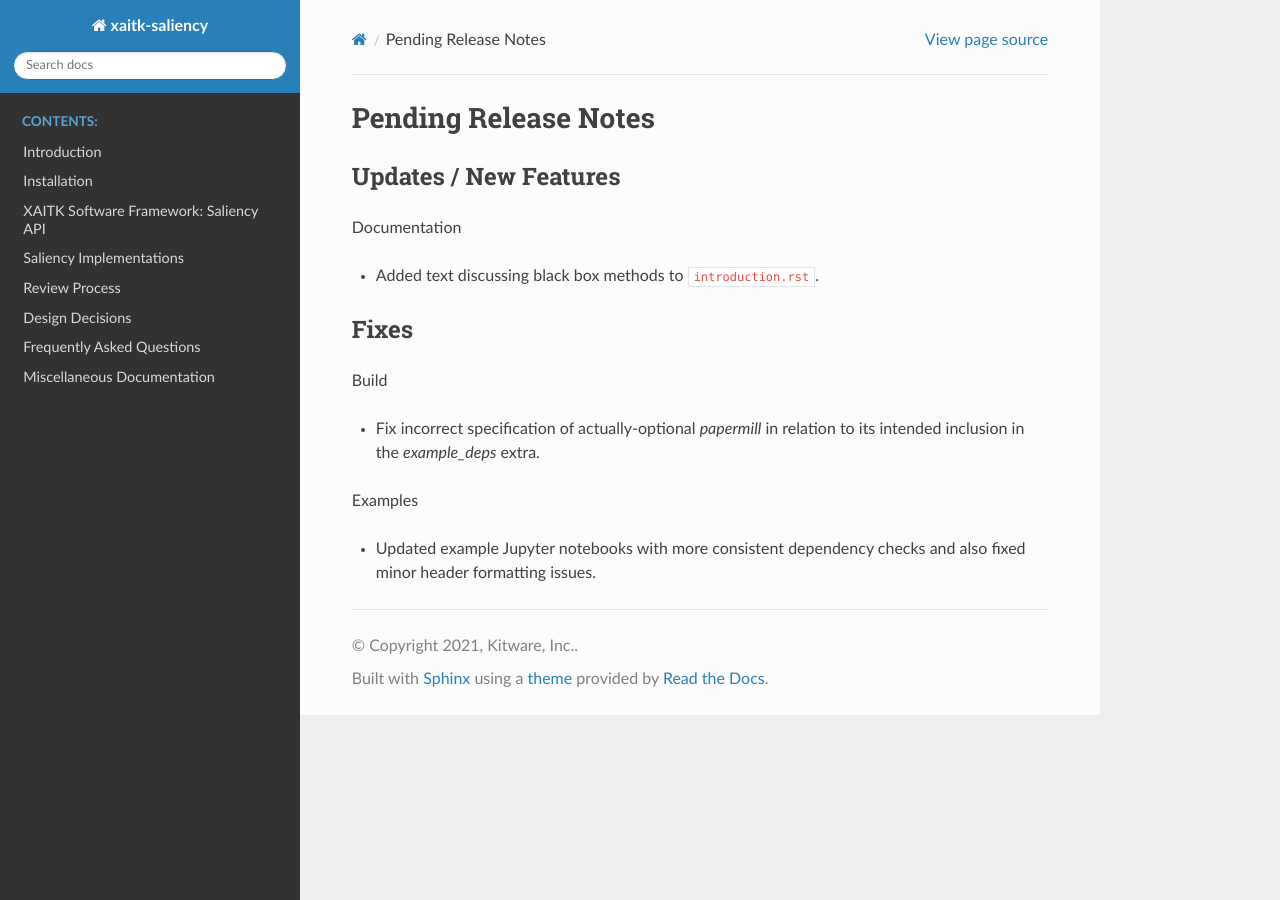
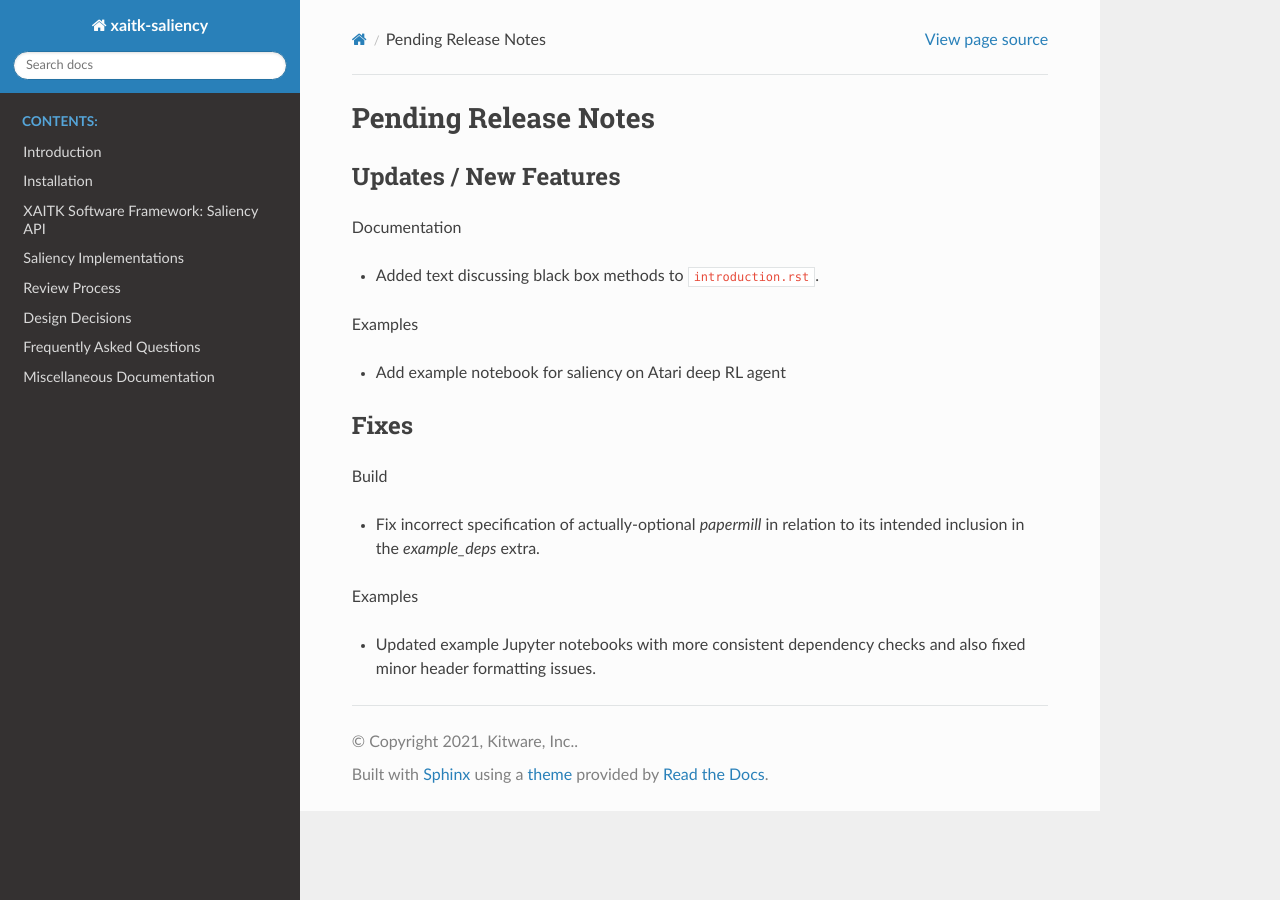
Before and after one commit to XAITK/xaitk-saliency, a Sphinx documentation site: the page built from docs/release_notes/pending_release.rst, in a window 1280 px wide. Built offline with Sphinx 7.4.7 and the Read the Docs theme 2.0.0, drawn with Linux system fonts in a browser that asks for light colours; pages that are not in the unit, such as notebooks, are missing from menus.

Commit message:
Add example notebook for saliency on Atari deep RL agent

```diff
--- a/docs/release_notes/pending_release.rst
+++ b/docs/release_notes/pending_release.rst
@@ -7,6 +7,10 @@ Updates / New Features
 Documentation
 
 * Added text discussing black box methods to ``introduction.rst``.
+
+Examples
+
+* Add example notebook for saliency on Atari deep RL agent
 
 Fixes
 -----
```
Also changed, not shown: 2 other files.
